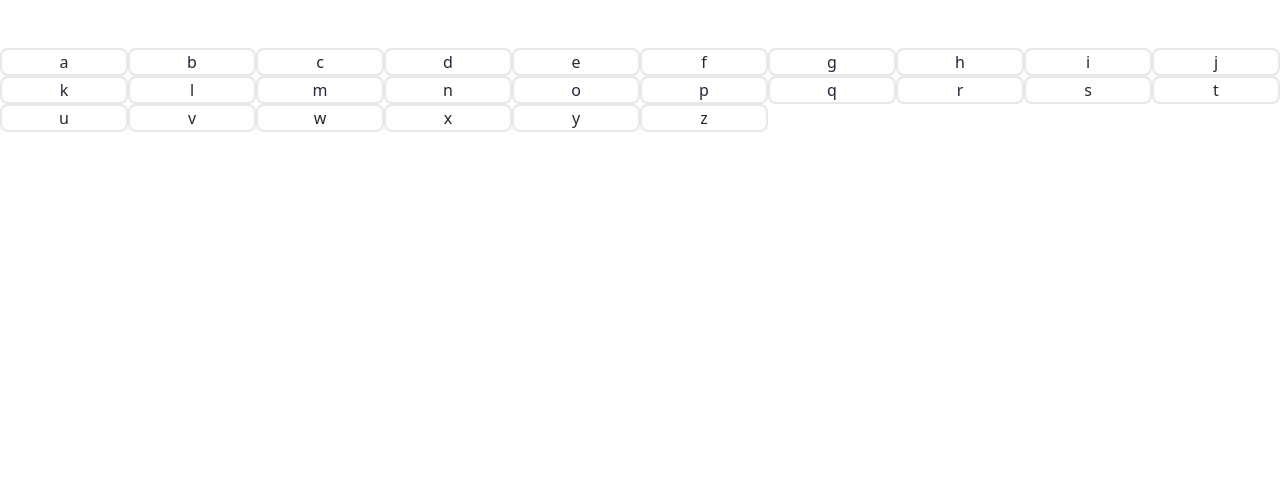
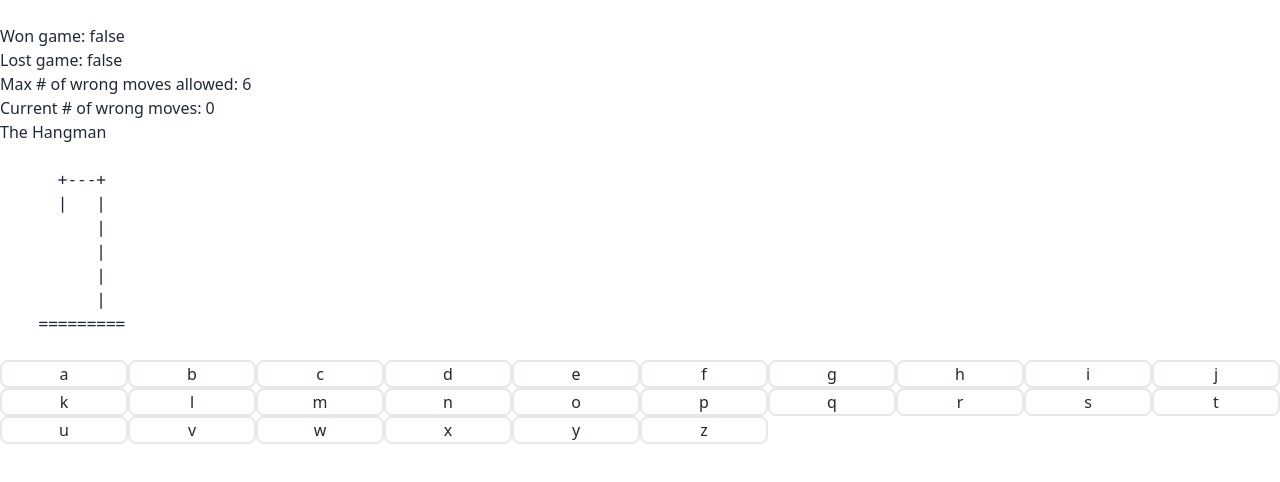
Before and after one commit to danielgavidia/fractal-hangman, a React (Vite) app in the folder frontend/: page / in a window 1280 px wide. Shown: the top 482 px of the page. Built offline with nearby package versions, Linux system fonts and the light colour scheme.

Commit message:
Added basic win-lose functionality, with hangman figurine render

```diff
--- a/frontend/src/App.tsx
+++ b/frontend/src/App.tsx
@@ -1,8 +1,9 @@
-import { useState } from "react";
+import { useState, useEffect } from "react";
 import { alphabet } from "./components/alphabet";
 
 import Letter from "./components/Letter";
 import Keyboard from "./components/Keyboard";
+import { hangmanStages } from "./components/hangman";
 
 // convert word to array of {letter: string, shown: boolean}
 const getLetterArray = (word: string) => {
@@ -21,11 +22,24 @@ const getKeyboardLetterArray = (alphabet: string[]) => {
 	return arr;
 };
 
+// convert hangman array to array of {stage: number, figure: string}
+const getHangmanArray = (hangmanStages: string[]) => {
+	const arr = hangmanStages.map((x, index) => ({
+		stage: index,
+		figure: x,
+	}));
+	return arr;
+};
+
 const App = () => {
 	const word = "kaleidoscope";
+	const maxWrong = 6;
 	const [lettersArr, setLettersArr] = useState(getLetterArray(word));
 	const [keyboardLetters, setKeyboardLetters] = useState(getKeyboardLetterArray(alphabet));
-	console.log(keyboardLetters);
+	const [wrongMoveCount, setWrongMoveCount] = useState<number>(0);
+	const [lost, setLost] = useState<boolean>(false);
+	const [won, setWon] = useState<boolean>(false);
+	const hangmanArray = getHangmanArray(hangmanStages);
 
 	// logic for showing letters
 	const handleKeyboardLetter = (letter: string): void => {
@@ -60,9 +74,36 @@ const App = () => {
 		});
 		setKeyboardLetters(newKeyboardLetters);
 	};
+
+	// useEffect for updating moveCount and win-lose
+	useEffect(() => {
+		// losing functionality
+		const wrongMoves = keyboardLetters.filter((x) => !x.correct);
+		setWrongMoveCount(wrongMoves.length);
+		if (wrongMoves.length === maxWrong) {
+			setLost(true);
+		}
+
+		// winning functionality
+		const correctLetters = lettersArr.filter((x) => x.shown === true);
+		if (correctLetters.length === lettersArr.length) {
+			setWon(true);
+		}
+	}, [keyboardLetters]);
+
 	return (
 		<div>
 			<br />
+			<div>Won game: {won.toString()}</div>
+			<div>Lost game: {lost.toString()}</div>
+			<div>Max # of wrong moves allowed: {maxWrong}</div>
+			<div>Current # of wrong moves: {wrongMoveCount}</div>
+			<div>
+				<div>The Hangman</div>
+				<pre className="font-mono">
+					{hangmanArray.find((x) => x.stage === wrongMoveCount)?.figure}
+				</pre>
+			</div>
 			<div className="flex justify-between">
 				{lettersArr.map((x, index) => {
 					return <Letter key={index} letter={x.letter} shown={x.shown} />;
--- /dev/null
+++ b/frontend/src/components/hangman.ts
@@ -0,0 +1,71 @@
+export const hangmanStages: string[] = [
+	// 0: empty
+	`
+      +---+
+      |   |
+          |
+          |
+          |
+          |
+    =========`,
+
+	// 1: head
+	`
+      +---+
+      |   |
+      O   |
+          |
+          |
+          |
+    =========`,
+
+	// 2: head and torso
+	`
+      +---+
+      |   |
+      O   |
+      |   |
+          |
+          |
+    =========`,
+
+	// 3: head, torso, and one arm
+	`
+      +---+
+      |   |
+      O   |
+     /|   |
+          |
+          |
+    =========`,
+
+	// 4: head, torso, and both arms
+	`
+      +---+
+      |   |
+      O   |
+     /|\\  |
+          |
+          |
+    =========`,
+
+	// 5: head, torso, both arms, and one leg
+	`
+      +---+
+      |   |
+      O   |
+     /|\\  |
+     /    |
+          |
+    =========`,
+
+	// 6: full body (game over)
+	`
+      +---+
+      |   |
+      O   |
+     /|\\  |
+     / \\  |
+          |
+    =========`,
+];
```
